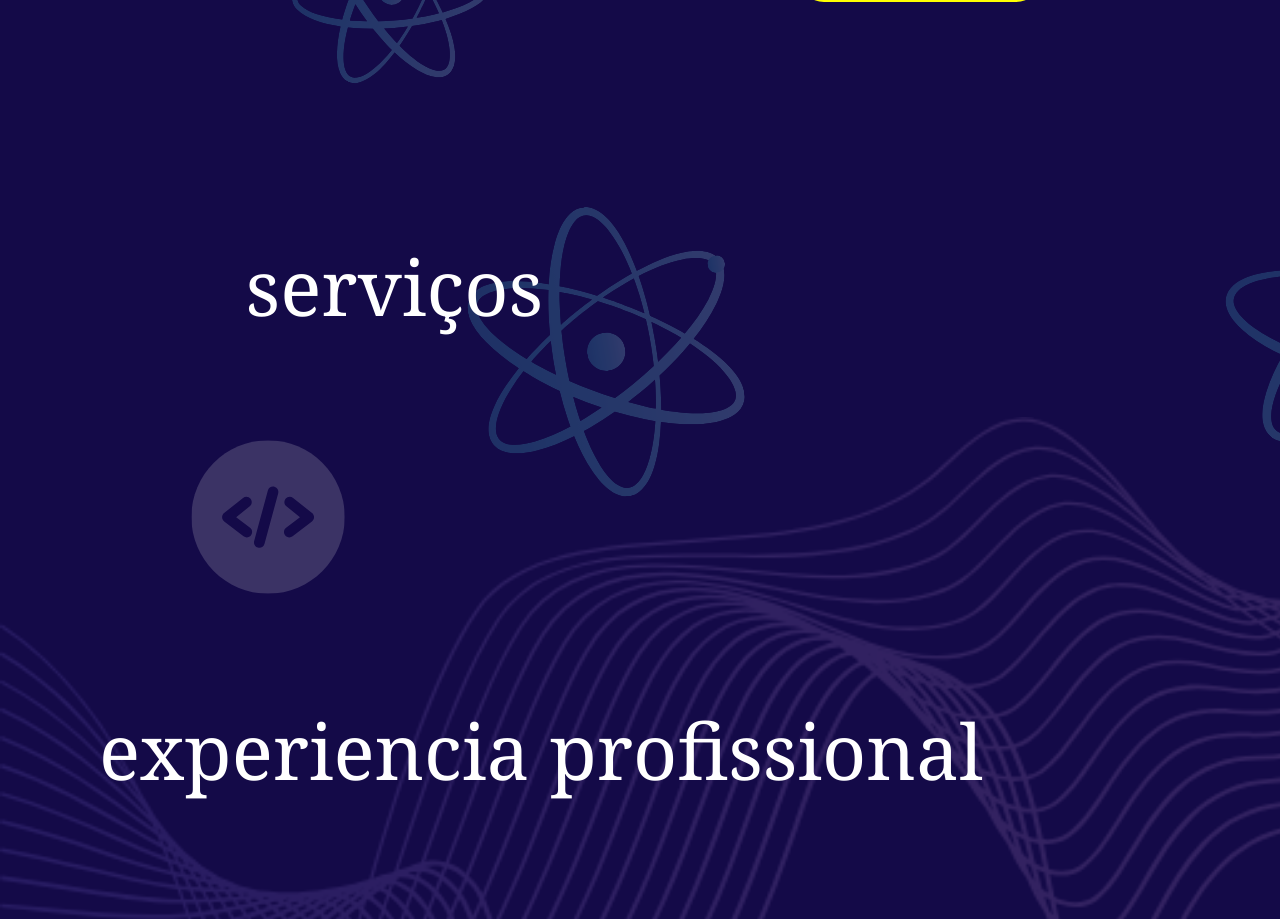
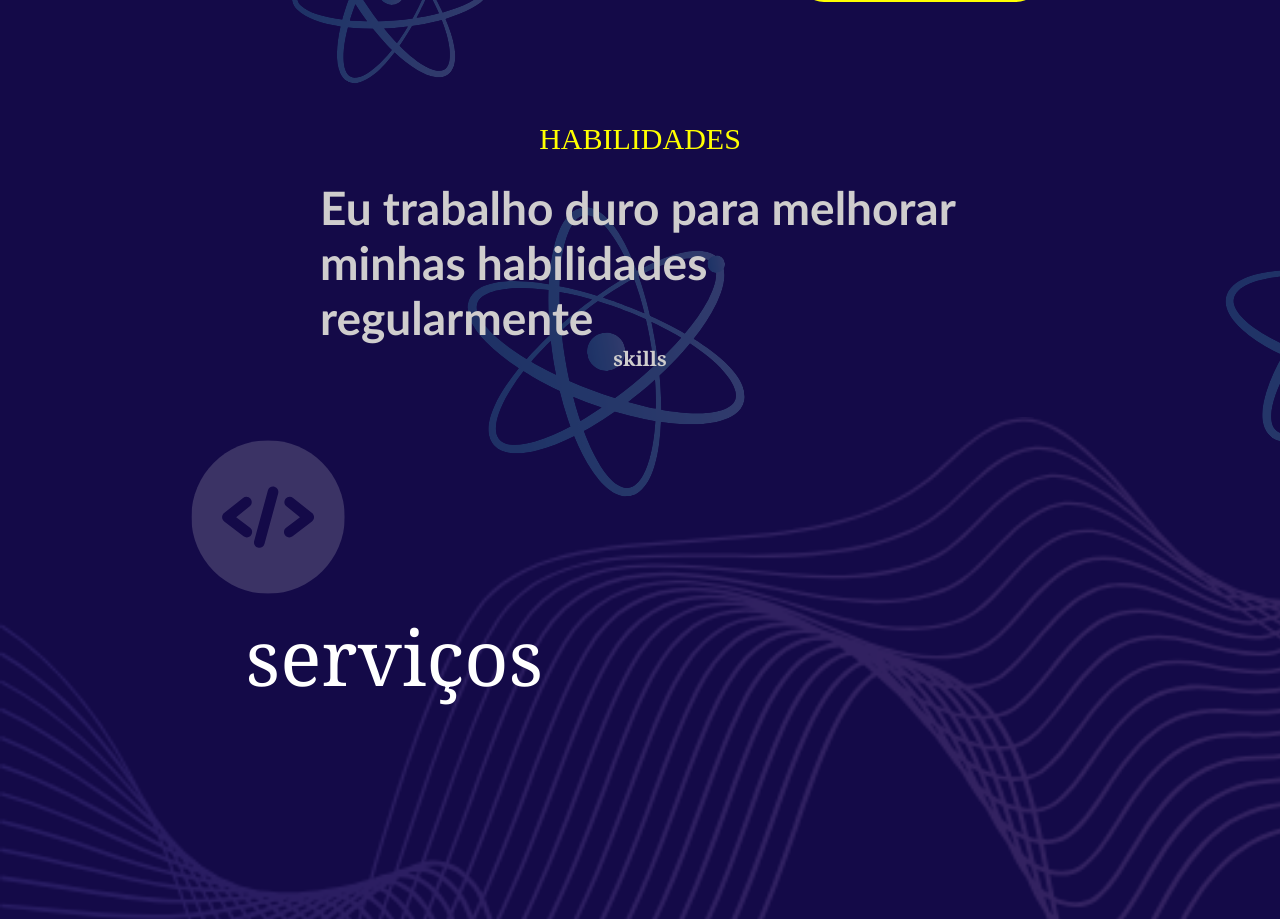
Before and after one commit to LucasPereira9/personalPortfolio, a Next.js app: page /en in a window 1280 px wide. Shown: the part 2420-3339 px from the top of the page. Built offline with nearby package versions, Linux system fonts and the light colour scheme.

Commit message:
feat: skills style

```diff
--- a/src/app/[locale]/page.module.css
+++ b/src/app/[locale]/page.module.css
@@ -39,7 +39,7 @@
 .button_container {
     margin-top: 4vh;
 }
-.skills_container {
+.habilities_container {
     display: flex;
     justify-content: center;
     flex-direction: row;
@@ -62,3 +62,22 @@
     font-family: 'Trebuchet MS', 'Lucida Sans Unicode', 'Lucida Grande', 'Lucida Sans', Arial, sans-serif;
     max-width: 80vh;
 }
+
+.skills_container {
+    align-items: center;
+    display: flex;
+    flex-direction: column;
+    justify-content: center;
+    margin-top: 15vh;
+}
+.skill_title {
+    color: #FFFF00;
+    font-size: 30px;
+    margin-bottom: 3vh;
+    font-weight: 400;
+}
+.skill_subtitle {
+    font-size: 46px;
+    font-family: 'Trebuchet MS', 'Lucida Sans Unicode', 'Lucida Grande', 'Lucida Sans', Arial, sans-serif;
+    max-width: 80vh;
+}
--- a/src/app/[locale]/page.tsx
+++ b/src/app/[locale]/page.tsx
@@ -54,7 +54,7 @@ export default function Index() {
           <Image width={480} height={550} src={'/assets/images/lucas_perfil.png'} alt={'profile'} />
           </AnimatedContainer>
       </div>
-        <div className={styles.skills_container}>
+        <div className={styles.habilities_container}>
               {AbilitiesOptions}
         </div>
       <div className={styles.about_container}>
@@ -62,6 +62,13 @@ export default function Index() {
           <h2 className={styles.about_subtitle}>{t('Um apaixonado por código')}</h2>
         </div>
        <About id='about' />
+      </div>
+      <div className={styles.skills_container}>
+            <h1 className={styles.skill_title}>HABILIDADES</h1>
+            <h3 className={styles.skill_subtitle}>Eu trabalho duro para melhorar minhas habilidades regularmente</h3>
+            <div>
+              <h3>skills</h3>
+            </div>
       </div>
       <div style={{height: '50vh'}} id='services' className={styles.personal_info_container}>
         <div>
--- a/src/components/about/about.module.css
+++ b/src/components/about/about.module.css
@@ -87,3 +87,21 @@
     font-size: 28px;
     font-family: Cambria, Cochin, Georgia, Times, 'Times New Roman', serif;
 }
+.skills_container {
+    align-items: center;
+    display: flex;
+    flex-direction: column;
+    justify-content: center;
+    margin-top: 20vh;
+}
+.skill_title {
+    color: #FFFF00;
+    font-size: 26px;
+    margin-bottom: 3vh;
+    font-weight: 400;
+}
+.skill_subtitle {
+    font-size: 46px;
+    font-family: 'Trebuchet MS', 'Lucida Sans Unicode', 'Lucida Grande', 'Lucida Sans', Arial, sans-serif;
+    max-width: 80vh;
+}
```
